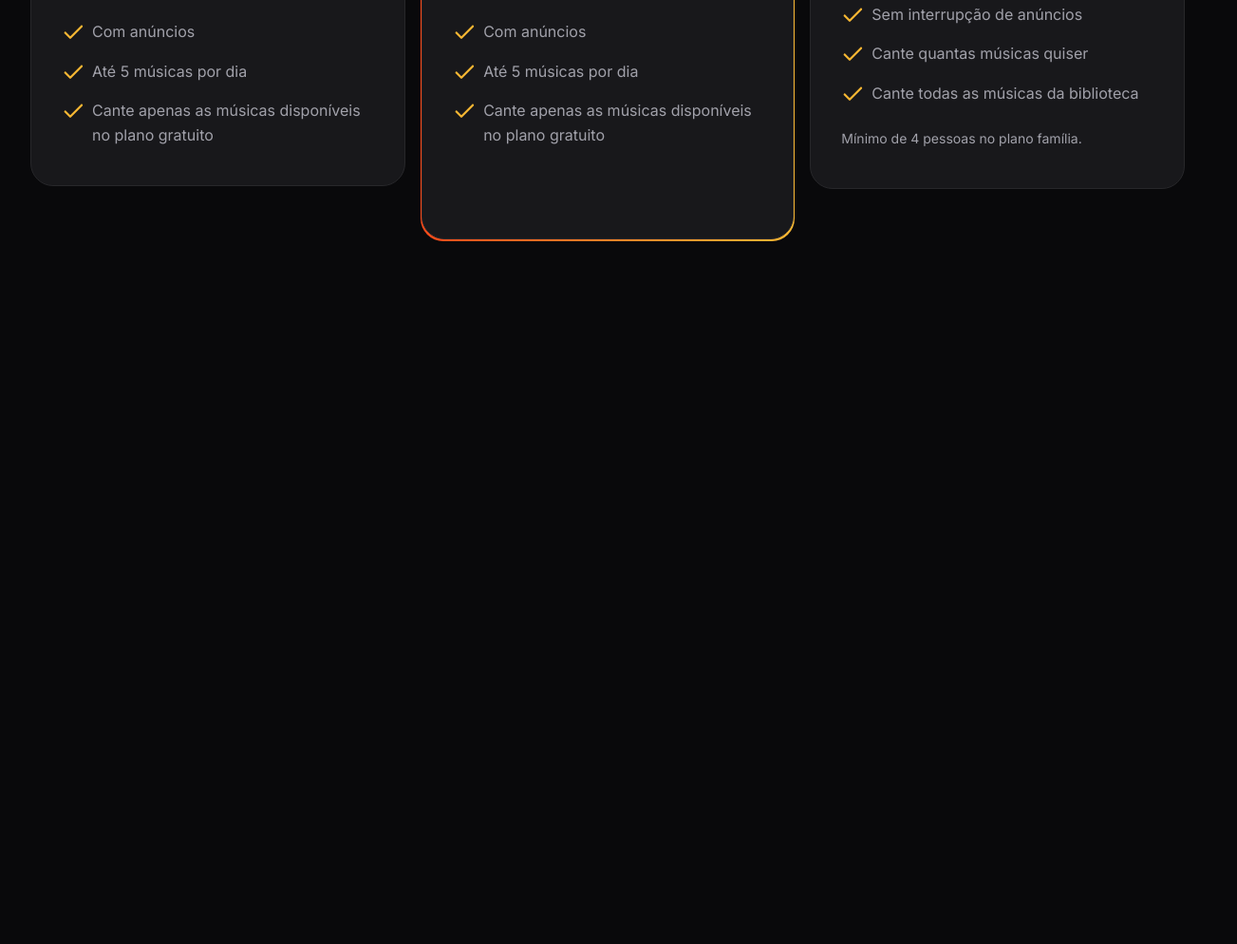
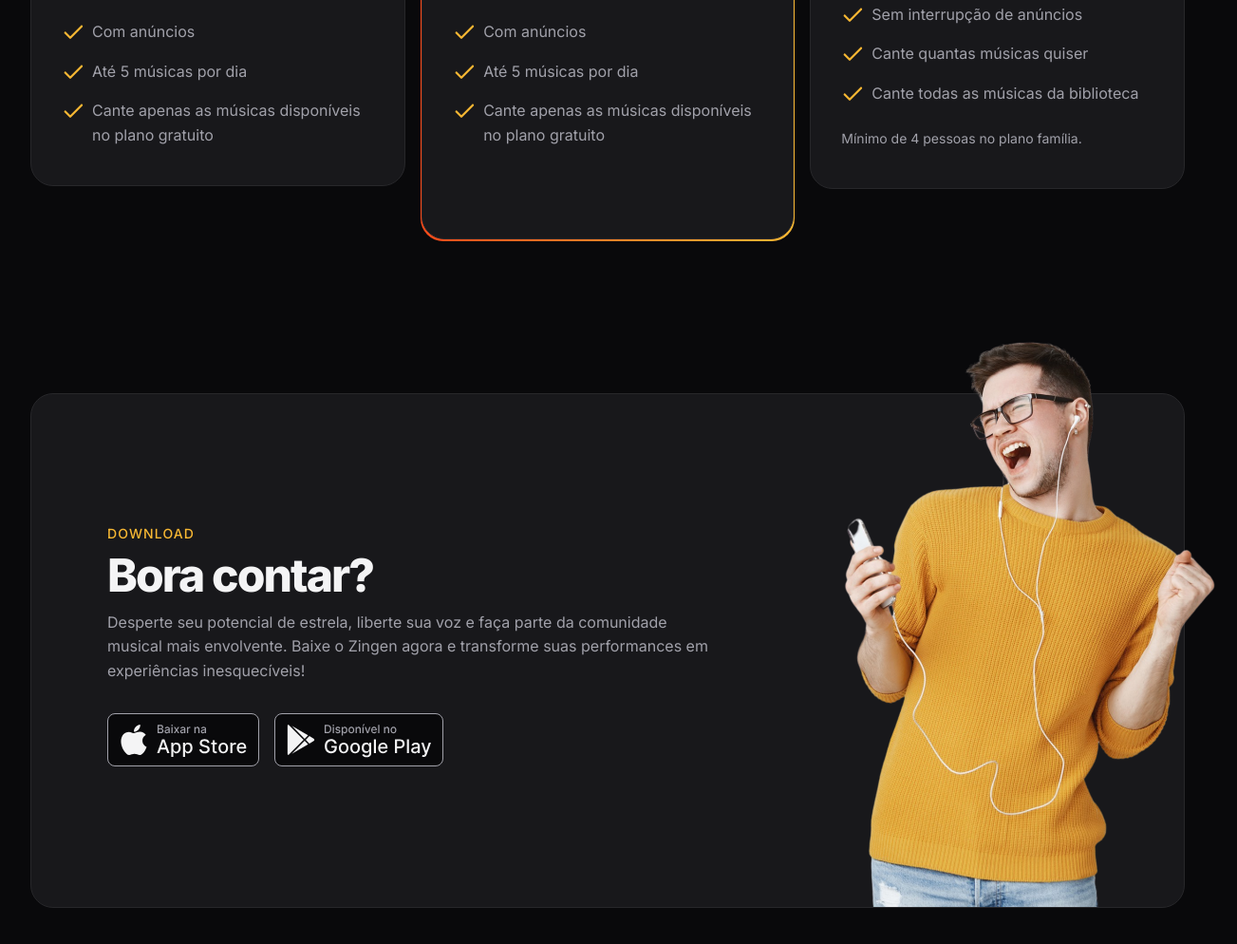
Before and after one commit to joaogueiros/projeto-LP, a plain HTML site: page index.html in a window 1280 px wide. Shown: the part 3259-4253 px from the top of the page at 95% size, 1303 px wide, since content can reach past the window. Before the commit the page ends 3593 px from the top, so only its background shows below. Drawn offline with Linux system fonts and the light colour scheme.

Commit message:
download

```diff
--- a/index.html
+++ b/index.html
@@ -195,5 +195,33 @@
 
       </div>
     </section>
+
+    <section id="download">
+      <div class="container py-xl">
+        <div class="card px-lg even-columns items-center">
+          <div>
+            <header>
+              <strong>download</strong>
+              <h2>Bora contar?</h2>
+            </header>
+            <p>
+              Desperte seu potencial de estrela, liberte sua voz e faça parte da comunidade musical mais envolvente. Baixe o Zingen agora e transforme suas performances em experiências inesquecíveis!
+            </p>
+            <div class="buttons flex gap-1">
+              <a href="#">
+                <img src="assets/button-appstore.svg" alt="">
+              </a>
+              <a href="#">
+                <img src="assets/button-playstore.svg" alt="">
+              </a>
+
+            </div>
+          </div>
+            <img src="assets/rapaz-ouvindo-musica-com-fones-de-ouvido-e-cantando-no-aplicativo-de-karaoke-removebg 1.png" alt="">
+
+        </div>
+      </div>
+    </section>
+
   </body>
 </html>
--- /dev/null
+++ b/styles/download.css
@@ -0,0 +1,33 @@
+#download{
+    .card{
+        padding: 3rem 1.5rem 15rem;
+        position: relative;
+
+        & > img{
+            width: 14.5rem;
+            position: absolute;
+            bottom: 0;
+            right: -3.5rem;
+        }
+    }
+
+    .buttons{
+        flex-wrap: wrap;
+        margin-top: 2rem;
+    }
+
+    @media(width >= 80em){
+        .card{
+            padding: 8.75rem 5rem;
+
+            & > div:nth-child(1){
+                max-width: 40rem;
+            }
+
+            & > img{
+                width: 29.125rem;
+            }
+        }
+    }
+
+}
--- a/styles/global.css
+++ b/styles/global.css
@@ -47,6 +47,8 @@ html {
     font-size: var(--fs-base);
     line-height: 1.6;
     color: var(--text-color-primary);
+
+    overflow-x: hidden;
 }
 
 body {
--- a/styles/index.css
+++ b/styles/index.css
@@ -9,3 +9,4 @@
 @import url(cards.css);
 @import url(features.css) (width >= 80rem);
 @import url(pricing.css);
+@import url(download.css);
--- a/styles/pricing.css
+++ b/styles/pricing.css
@@ -105,8 +105,6 @@
 
         & .premium .card{
             padding-bottom: 6rem;
-
-
         }
 
         .btn-md {
```
Also changed, not shown: assets/button-appstore.svg (added), assets/button-playstore.svg (added).
